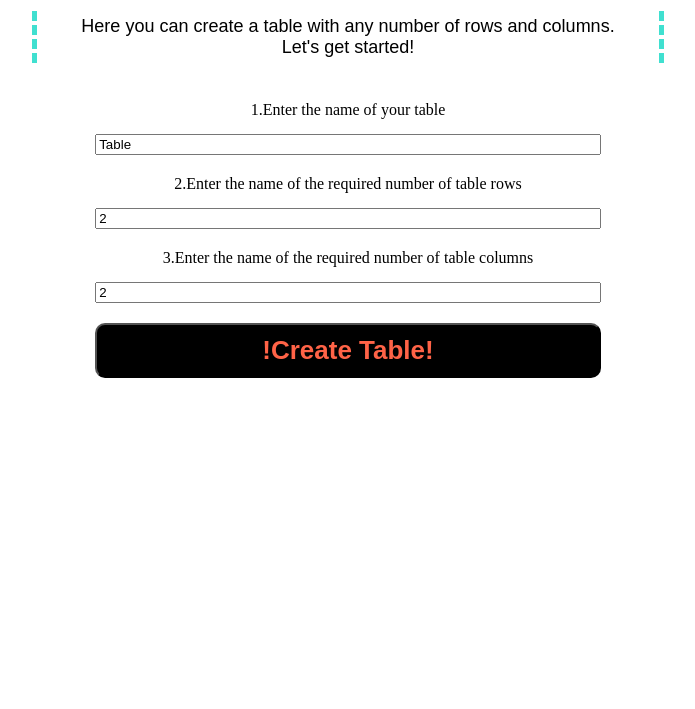
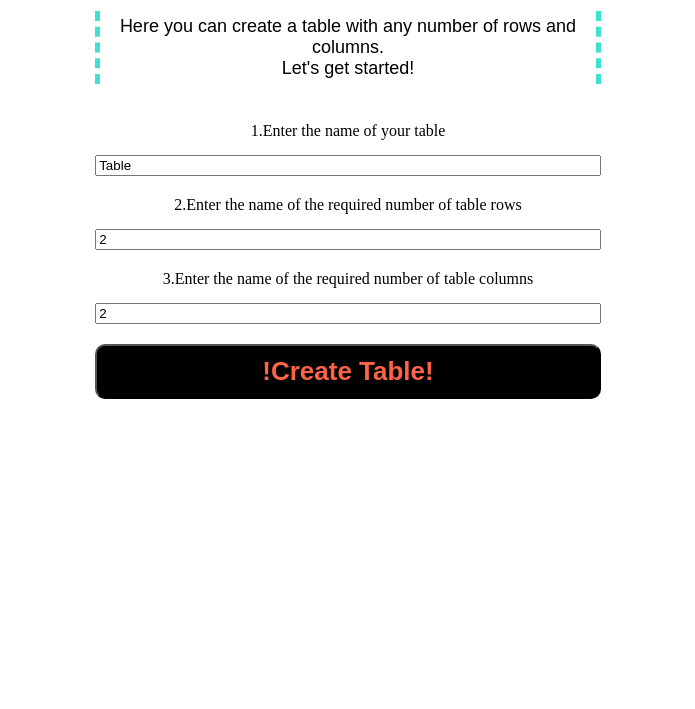
Before and after one commit to severuna/create-table, a plain HTML site: page index.html in a window 1280 px wide. Shown: the part 91-800 px from the top of the page, without its empty margins (292-987 px from the left). Drawn offline with Linux system fonts and the light colour scheme.

Commit message:
Update style.css

```diff
--- a/styles/style.css
+++ b/styles/style.css
@@ -22,8 +22,9 @@
     font-size: 18px;
     font-family: Arial, Helvetica, sans-serif;
     border-left: 5px dashed turquoise;
-    margin-left: 25%;
-    margin-right: 25%;
+    margin-left: 30%;
+    margin-right: 30%;
+    display: grid;
     border-right: 5px dashed turquoise;
 }
 /* section form style */
```
